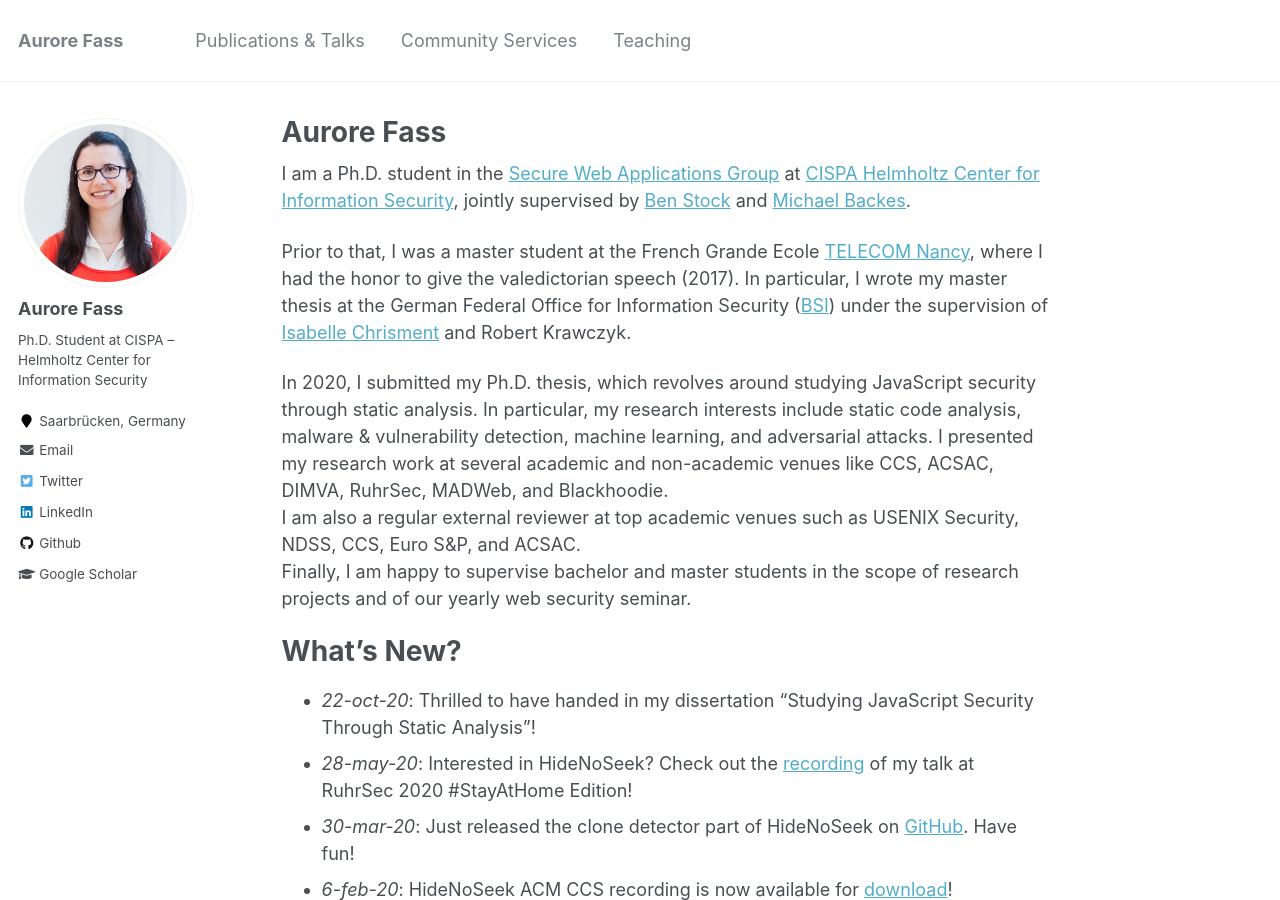
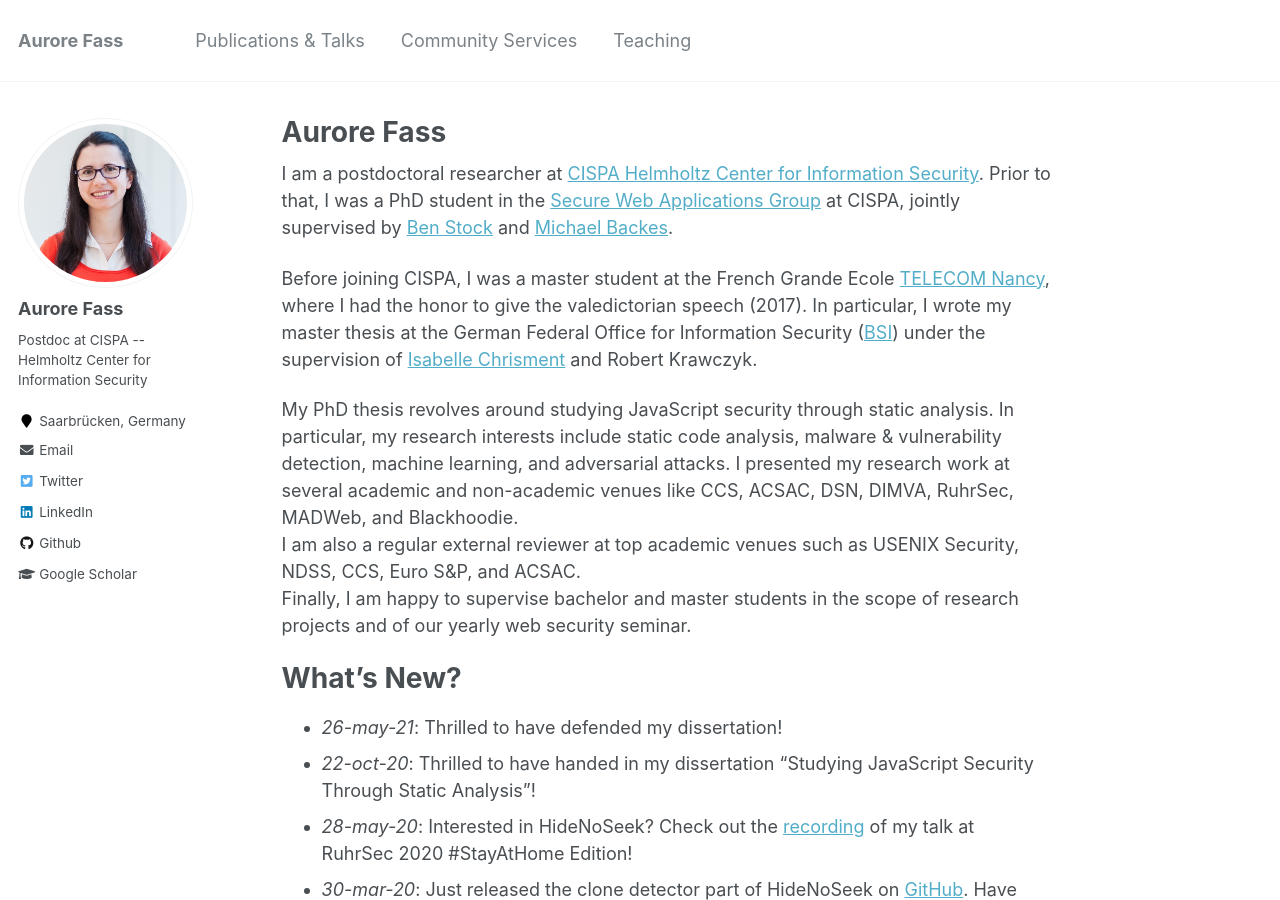
Before and after one commit to Aurore54F/aurore54f.github.io, a Jekyll site: the page built from _pages/about.md, in a window 1280 px wide and 900 px high. Built offline with Jekyll 4.4.1, drawn with Linux system fonts in a browser that asks for light colours.

```diff
--- a/_config.yml
+++ b/_config.yml
@@ -10,7 +10,7 @@ locale                   : "en-US"
 title                    : "Aurore Fass"
 title_separator          : "-"
 name                     : &name "Aurore Fass"
-description              : &description "Ph.D. Student at CISPA – Helmholtz Center for Information Security"
+description              : &description "Postdoc at CISPA -- Helmholtz Center for Information Security"
 url                      : https://aurore54f.github.io # the base hostname & protocol for your site e.g. "https://mmistakes.github.io"
 baseurl                  : "" # the subpath of your site, e.g. "/blog"
 repository               : "aurore54f.github.io"
@@ -82,7 +82,7 @@ analytics:
 author:
   name             : "Aurore Fass"
   avatar           : "Aurore.jpg"
-  bio              : "Ph.D. Student at CISPA – Helmholtz Center for Information Security"
+  bio              : "Postdoc at CISPA -- Helmholtz Center for Information Security"
   location         : "Saarbrücken, Germany"
   employer         :
   pubmed           :
--- a/_pages/about.md
+++ b/_pages/about.md
@@ -8,18 +8,20 @@ redirect_from:
   - /about.html
 ---
 
-I am a Ph.D. student in the [Secure Web Applications Group](https://swag.cispa.saarland) at [CISPA Helmholtz Center for Information Security](https://cispa.saarland), jointly supervised by [Ben Stock](https://swag.cispa.saarland/people/benstock.html) and [Michael Backes](https://cispa.de/en/people/backes).
+I am a postdoctoral researcher at [CISPA Helmholtz Center for Information Security](https://cispa.saarland).
+Prior to that, I was a PhD student in the [Secure Web Applications Group](https://swag.cispa.saarland) at CISPA, jointly supervised by [Ben Stock](https://swag.cispa.saarland/people/benstock.html) and [Michael Backes](https://cispa.de/en/people/backes).
 
-Prior to that, I was a master student at the French Grande Ecole [TELECOM Nancy](https://telecomnancy.univ-lorraine.fr/en), where I had the honor to give the valedictorian speech (2017). In particular, I wrote my master thesis at the German Federal Office for Information Security ([BSI](https://www.bsi.bund.de/EN/)) under the supervision of [Isabelle Chrisment](https://members.loria.fr/IChrisment/) and Robert Krawczyk.
+Before joining CISPA, I was a master student at the French Grande Ecole [TELECOM Nancy](https://telecomnancy.univ-lorraine.fr/en), where I had the honor to give the valedictorian speech (2017). In particular, I wrote my master thesis at the German Federal Office for Information Security ([BSI](https://www.bsi.bund.de/EN/)) under the supervision of [Isabelle Chrisment](https://members.loria.fr/IChrisment/) and Robert Krawczyk.
 
 
-In 2020, I submitted my Ph.D. thesis, which revolves around studying JavaScript security through static analysis. In particular, my research interests include static code analysis, malware & vulnerability detection, machine learning, and adversarial attacks. I presented my research work at several academic and non-academic venues like CCS, ACSAC, DIMVA, RuhrSec, MADWeb, and Blackhoodie.
+My PhD thesis revolves around studying JavaScript security through static analysis. In particular, my research interests include static code analysis, malware & vulnerability detection, machine learning, and adversarial attacks. I presented my research work at several academic and non-academic venues like CCS, ACSAC, DSN, DIMVA, RuhrSec, MADWeb, and Blackhoodie.
 I am also a regular external reviewer at top academic venues such as USENIX Security, NDSS, CCS, Euro S&P, and ACSAC.
 Finally, I am happy to supervise bachelor and master students in the scope of research projects and of our yearly web security seminar.
 
 
 What's New?
 ======
+- _26-may-21_: Thrilled to have defended my dissertation!
 - _22-oct-20_: Thrilled to have handed in my dissertation "Studying JavaScript Security Through Static Analysis"!
 - _28-may-20_: Interested in HideNoSeek? Check out the [recording](https://www.youtube.com/watch?v=hhyXRRdjbls) of my talk at RuhrSec 2020 #StayAtHome Edition!
 - _30-mar-20_: Just released the clone detector part of HideNoSeek on [GitHub](https://github.com/Aurore54F/HideNoSeek). Have fun!
```
Also changed, not shown: _pages/publications.md (+4 -0 lines), _pages/services.md (+1 -0 lines), _publications/JS-transformations.md (+1 -1 lines).
